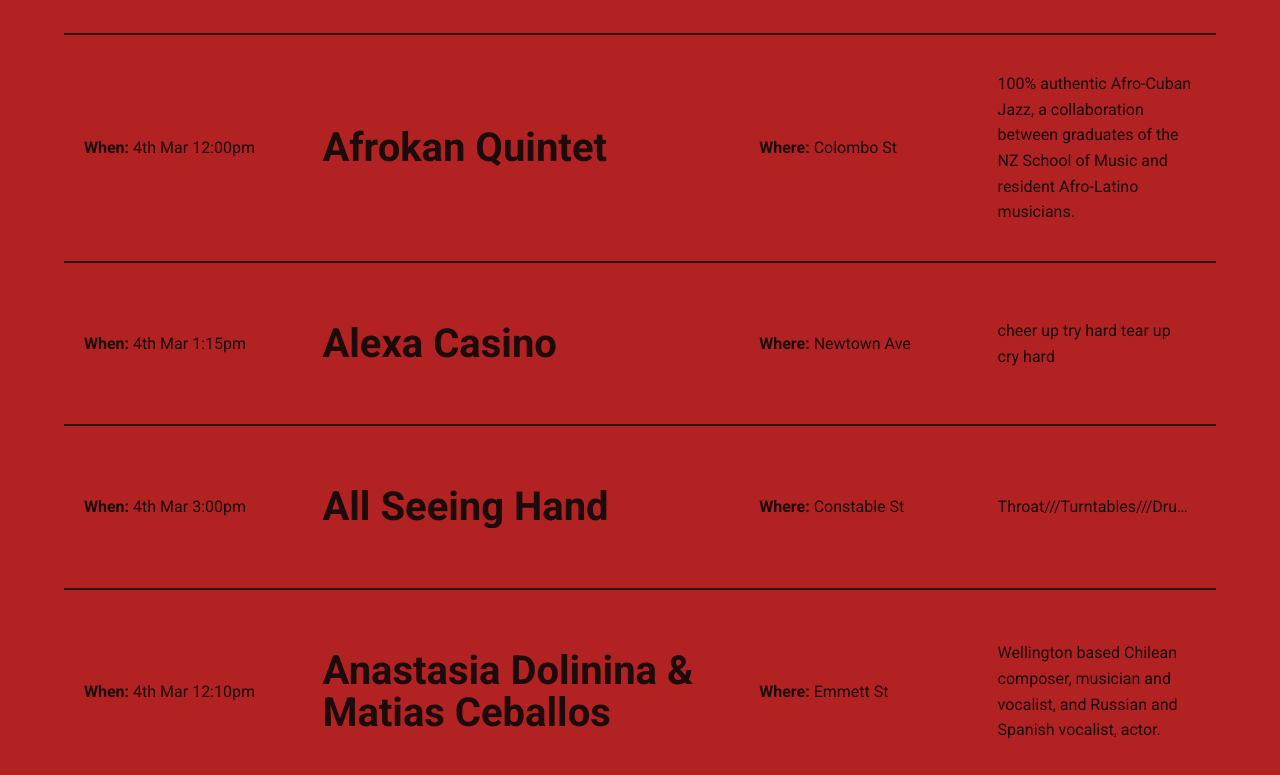
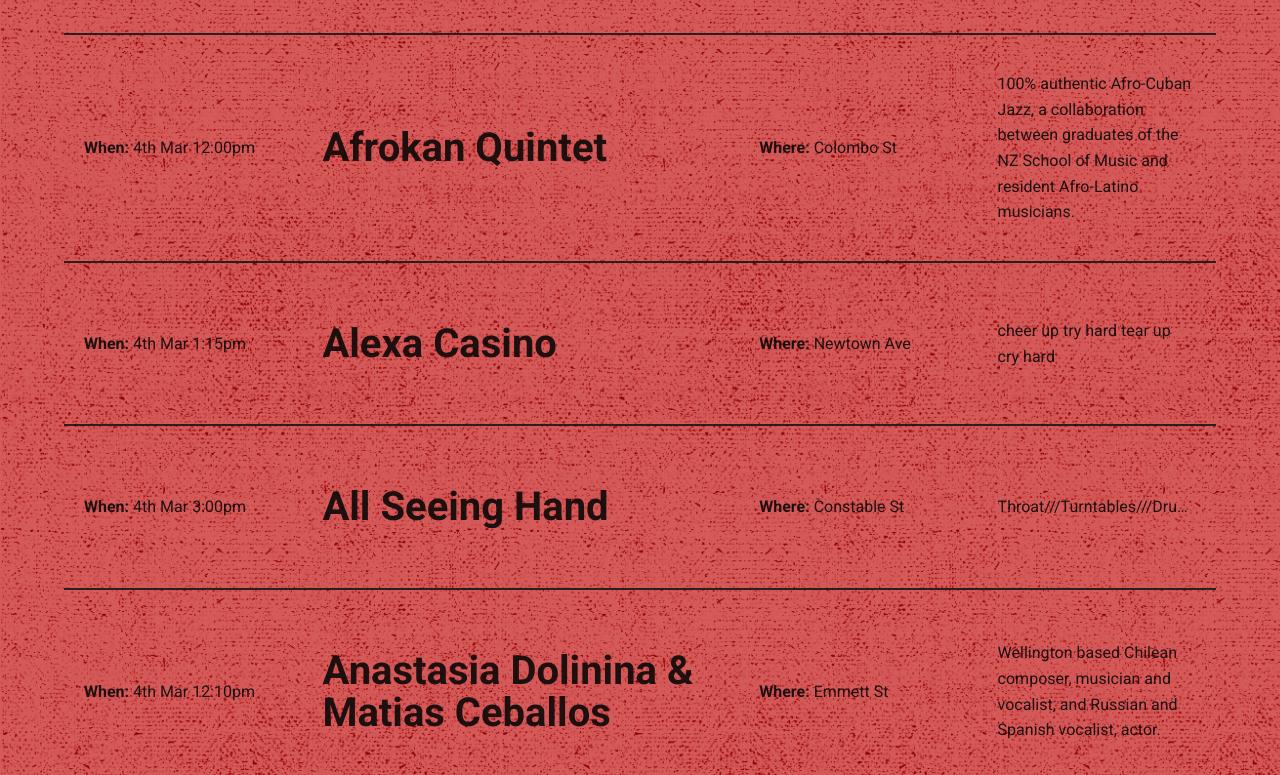
Before and after one commit to schultzy192/mddn352-workshop2, a plain HTML site: page index.html in a window 1280 px wide. Shown: the part 667-1442 px from the top of the page. Drawn offline with nearby package versions, Linux system fonts and the light colour scheme.

Commit message:
Revised bg image path in CSS

```diff
--- a/css/main.css
+++ b/css/main.css
@@ -1,5 +1,3 @@
-/* CSS WOOOOOOOOOOOOOOOOOOO YEAH BOIIIIIIIIIII */
-
 html {
     font-family: 'Roboto', sans-serif;
     font-size: 16px;
@@ -8,7 +6,7 @@ html {
 }
 
 body {
-    background-image: url(./grain_tex.jpg);
+    background-image: url(../grain_tex.jpg);
     background-blend-mode: soft-light;
     background-size: 500px;
     background-color: firebrick;
```
